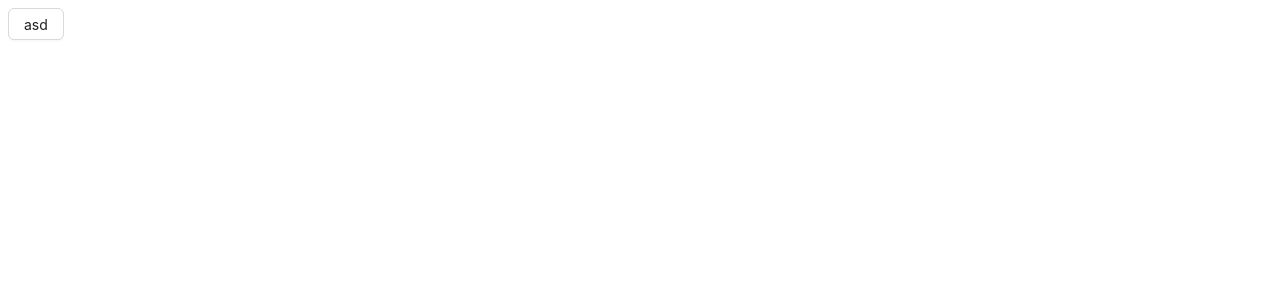
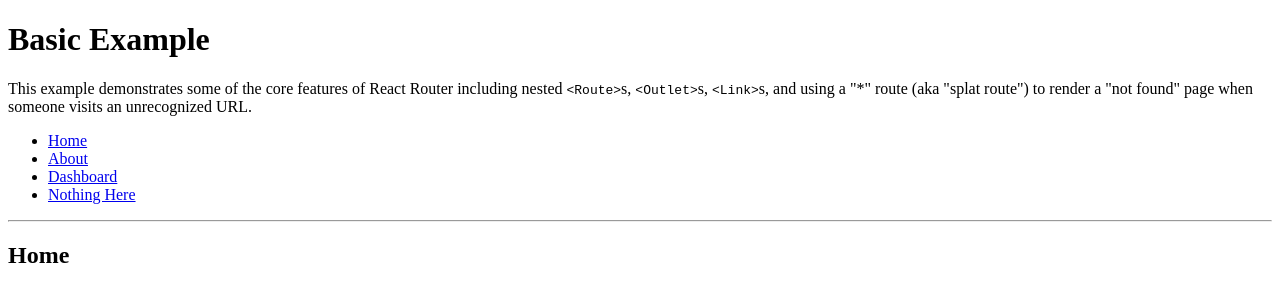
Before and after one commit to cyhfe/api-admin, a React (Vite) app: page / in a window 1280 px wide. Shown: the top 302 px of the page. Built offline with nearby package versions, Linux system fonts and the light colour scheme.

Commit message:
router init

```diff
--- a/src/App.tsx
+++ b/src/App.tsx
@@ -1,10 +1,100 @@
-import { Button } from "antd";
-function App() {
+import { Routes, Route, Outlet, Link } from "react-router-dom";
+
+export default function App() {
   return (
     <div>
-      <Button>asd</Button>
+      <h1>Basic Example</h1>
+
+      <p>
+        This example demonstrates some of the core features of React Router
+        including nested <code>&lt;Route&gt;</code>s,{" "}
+        <code>&lt;Outlet&gt;</code>s, <code>&lt;Link&gt;</code>s, and using a
+        "*" route (aka "splat route") to render a "not found" page when someone
+        visits an unrecognized URL.
+      </p>
+
+      {/* Routes nest inside one another. Nested route paths build upon
+            parent route paths, and nested route elements render inside
+            parent route elements. See the note about <Outlet> below. */}
+      <Routes>
+        <Route path="/" element={<Layout />}>
+          <Route index element={<Home />} />
+          <Route path="about" element={<About />} />
+          <Route path="dashboard" element={<Dashboard />} />
+
+          {/* Using path="*"" means "match anything", so this route
+                acts like a catch-all for URLs that we don't have explicit
+                routes for. */}
+          <Route path="*" element={<NoMatch />} />
+        </Route>
+      </Routes>
     </div>
   );
 }
 
-export default App;
+function Layout() {
+  return (
+    <div>
+      {/* A "layout route" is a good place to put markup you want to
+          share across all the pages on your site, like navigation. */}
+      <nav>
+        <ul>
+          <li>
+            <Link to="/">Home</Link>
+          </li>
+          <li>
+            <Link to="/about">About</Link>
+          </li>
+          <li>
+            <Link to="/dashboard">Dashboard</Link>
+          </li>
+          <li>
+            <Link to="/nothing-here">Nothing Here</Link>
+          </li>
+        </ul>
+      </nav>
+
+      <hr />
+
+      {/* An <Outlet> renders whatever child route is currently active,
+          so you can think about this <Outlet> as a placeholder for
+          the child routes we defined above. */}
+      <Outlet />
+    </div>
+  );
+}
+
+function Home() {
+  return (
+    <div>
+      <h2>Home</h2>
+    </div>
+  );
+}
+
+function About() {
+  return (
+    <div>
+      <h2>About</h2>
+    </div>
+  );
+}
+
+function Dashboard() {
+  return (
+    <div>
+      <h2>Dashboard</h2>
+    </div>
+  );
+}
+
+function NoMatch() {
+  return (
+    <div>
+      <h2>Nothing to see here!</h2>
+      <p>
+        <Link to="/">Go to the home page</Link>
+      </p>
+    </div>
+  );
+}
--- a/src/main.tsx
+++ b/src/main.tsx
@@ -1,9 +1,12 @@
 import React from "react";
 import ReactDOM from "react-dom/client";
 import App from "./App.tsx";
+import { BrowserRouter } from "react-router-dom";
 
 ReactDOM.createRoot(document.getElementById("root")!).render(
   <React.StrictMode>
-    <App />
+    <BrowserRouter>
+      <App />
+    </BrowserRouter>
   </React.StrictMode>
 );
```
